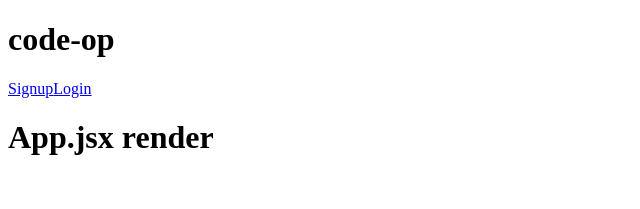
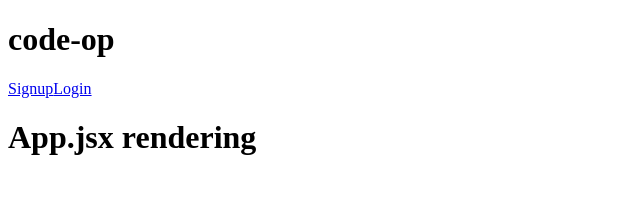
Before and after one commit to HowDidIGitHere/code-op, a React (Create React App) app in the folder frontend/: page /#/ in a window 1280 px wide. Shown: the top 209 px of the page, without its empty margins (0-640 px from the left). Built offline with nearby package versions, Linux system fonts and the light colour scheme.

Commit message:
Reducer: UI added to Root

```diff
--- a/frontend/src/app.jsx
+++ b/frontend/src/app.jsx
@@ -3,6 +3,7 @@ import React from 'react';
 import { AuthRoute, ProtectedRoute } from './util/route_util';
 import { Switch } from 'react-router-dom';
 import NavBarContainer from './components/nav/navbar_container';
+import Modal from './components/modals/modal';
 
 import LoginFormContainer from './components/session/login_form_container';
 import SignupFormContainer from './components/session/signup_form_container';
@@ -11,8 +12,10 @@ import ProfileContainer from './components/profile/profile_container';
 const App = () => (
   <div>
     <NavBarContainer />
+    <Modal />
+
     <Switch>
-      <h1>App.jsx render</h1>
+      <h1>App.jsx rendering</h1>
       <AuthRoute exact path="/login" component={LoginFormContainer} />
       <AuthRoute exact path="/signup" component={SignupFormContainer} />
 
--- a/frontend/src/components/modals/modal.jsx
+++ b/frontend/src/components/modals/modal.jsx
@@ -1,7 +1,7 @@
 import React from 'react';
 import { closeModal } from '../../actions/modal_actions';
 import { connect } from 'react-redux';
-import LoginFormContainer from '../session/login__form_container';
+import LoginFormContainer from '../session/login_form_container';
 import SignupFormContainer from '../session/signup_form_container';
 
 function Modal({modal, closeModal}) {
--- a/frontend/src/index.js
+++ b/frontend/src/index.js
@@ -48,6 +48,8 @@ document.addEventListener('DOMContentLoaded', () => {
   }
   // Render our root component and pass in the store as a prop
   const root = document.getElementById('root');
+  window.store = store
+  window.getState = store.getState
 
   ReactDOM.render(<Root store={store} />, root);
 });
--- a/frontend/src/reducers/root_reducer.js
+++ b/frontend/src/reducers/root_reducer.js
@@ -1,10 +1,12 @@
 import { combineReducers } from 'redux';
 import session from './session_reducer';
 import errors from "./errors_reducer";
+import uiReducer from "./ui_reducer";
 
 const RootReducer = combineReducers({
   session,
   errors,
+  ui: uiReducer,
 });
 
 export default RootReducer;
--- a/frontend/src/reducers/ui_reducer.js
+++ b/frontend/src/reducers/ui_reducer.js
@@ -1,9 +1,6 @@
 import { combineReducers } from 'redux';
-
-// import filters from './filters_reducer';
 import modal from './modal_reducer';
 
 export default combineReducers({
-  // filters,
   modal
 });
```
